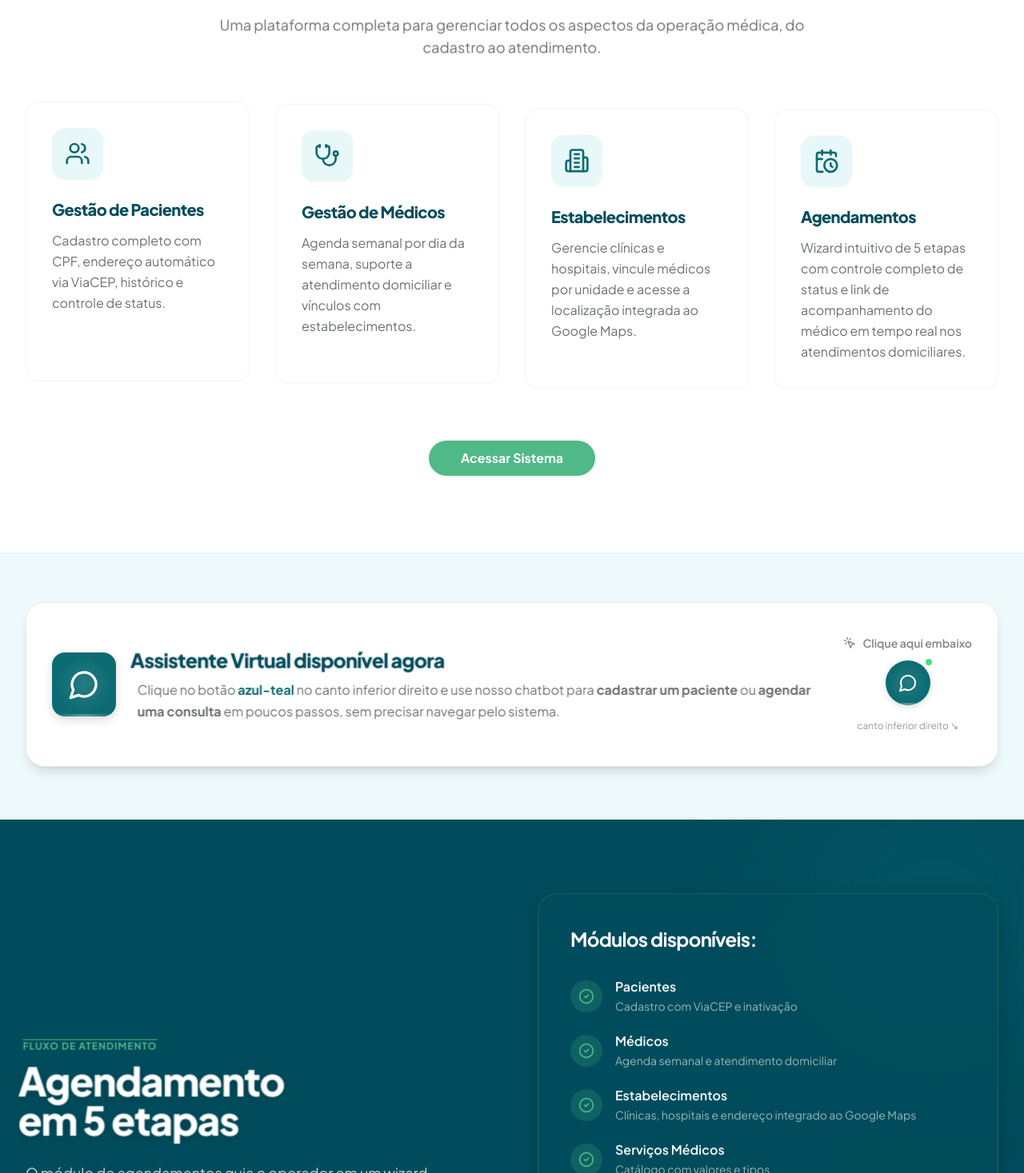
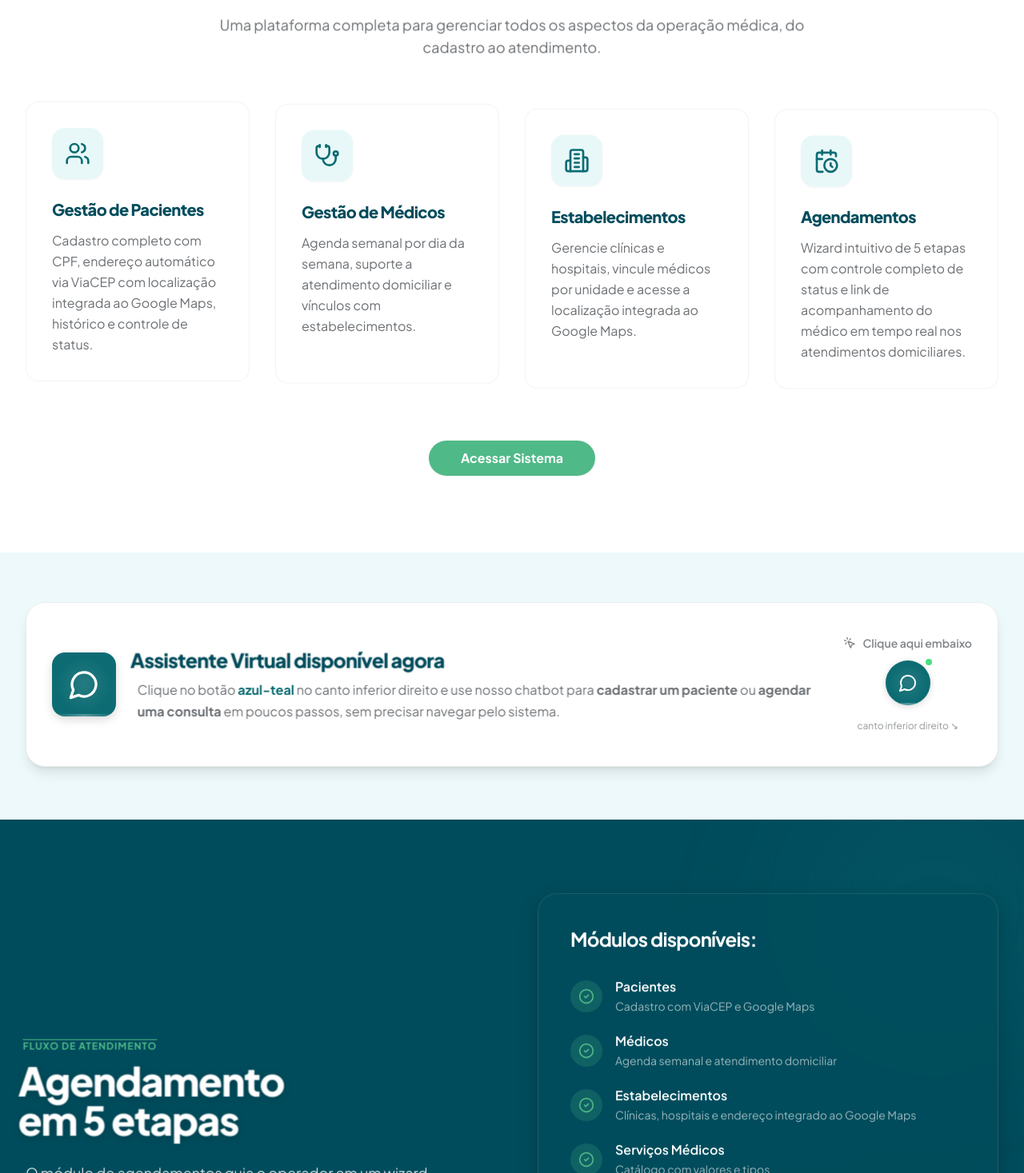
Before and after one commit to fabioeuroAmor/sgsm-front-medico, a React (Vite) app: page / in a window 1280 px wide. Shown: the part 967-2434 px from the top of the page at 80% size. Built offline with nearby package versions, Linux system fonts and the light colour scheme.

Commit message:
feat(marketing): destaca Google Maps também no cadastro de pacientes
O endereço do paciente também vira link para o Google Maps nos
atendimentos domiciliares (AgendamentosPage.tsx, pacienteEndereco) —
faltava mencionar isso na home e no /world.

```diff
--- a/src/pages/HomePage.tsx
+++ b/src/pages/HomePage.tsx
@@ -245,7 +245,7 @@ const features: Array<{
     icon: Users,
     title: 'Gestão de Pacientes',
     description:
-      'Cadastro completo com CPF, endereço automático via ViaCEP, histórico e controle de status.',
+      'Cadastro completo com CPF, endereço automático via ViaCEP com localização integrada ao Google Maps, histórico e controle de status.',
   },
   {
     icon: Stethoscope,
@@ -268,7 +268,7 @@ const features: Array<{
 ]
 
 const modules = [
-  { label: 'Pacientes', desc: 'Cadastro com ViaCEP e inativação' },
+  { label: 'Pacientes', desc: 'Cadastro com ViaCEP e Google Maps' },
   { label: 'Médicos', desc: 'Agenda semanal e atendimento domiciliar' },
   { label: 'Estabelecimentos', desc: 'Clínicas, hospitais e endereço integrado ao Google Maps' },
   { label: 'Serviços Médicos', desc: 'Catálogo com valores e tipos' },
--- a/src/pages/WorldPage.tsx
+++ b/src/pages/WorldPage.tsx
@@ -79,8 +79,8 @@ const SCENES: SceneDef[] = [
     id: 'pacientes',
     eyebrow: 'Módulo 1',
     title: 'Gestão de Pacientes',
-    body: 'Cadastro com CPF mascarado, endereço automático via ViaCEP, histórico completo e controle de status.',
-    tags: ['ViaCEP', 'CPF', 'Histórico'],
+    body: 'Cadastro com CPF mascarado, endereço automático via ViaCEP com localização integrada ao Google Maps, histórico completo e controle de status.',
+    tags: ['ViaCEP', 'CPF', 'Google Maps'],
     accent: '#D4F1F4',
     bgColor: '#022A2C',
     orbs: [
```
